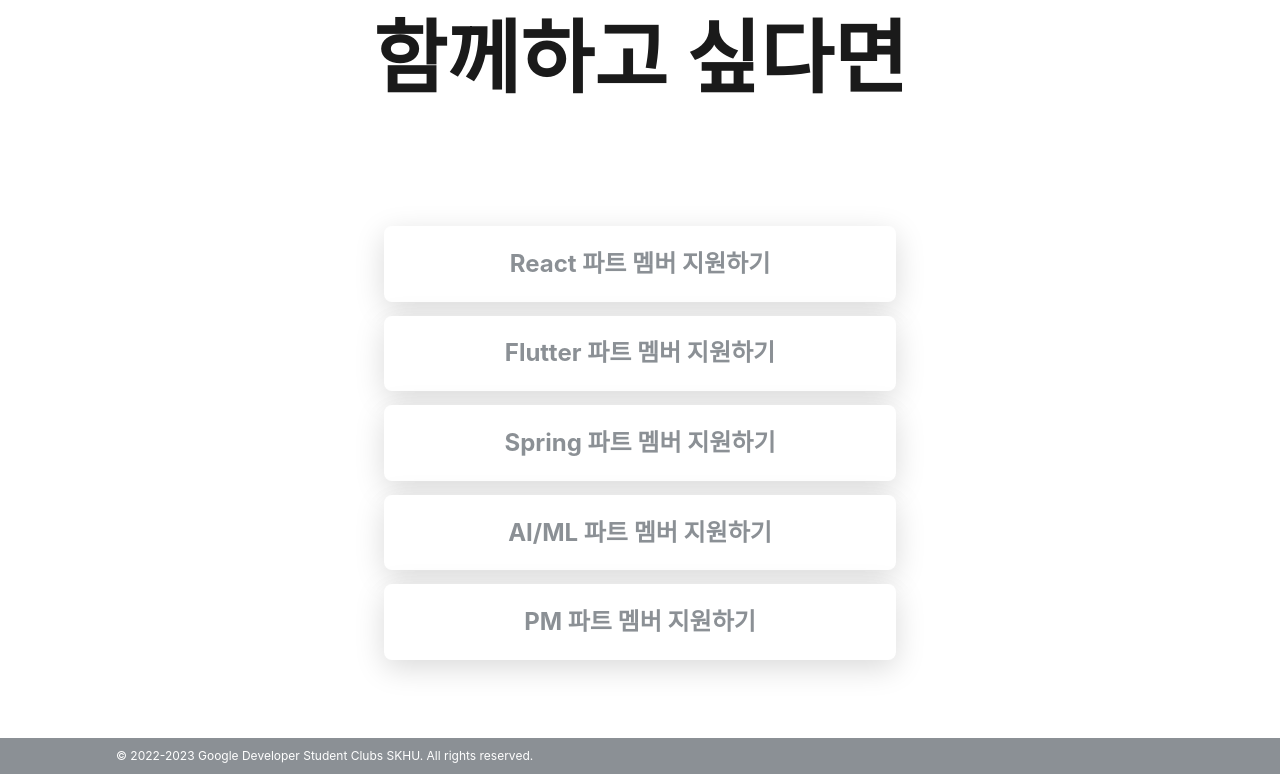
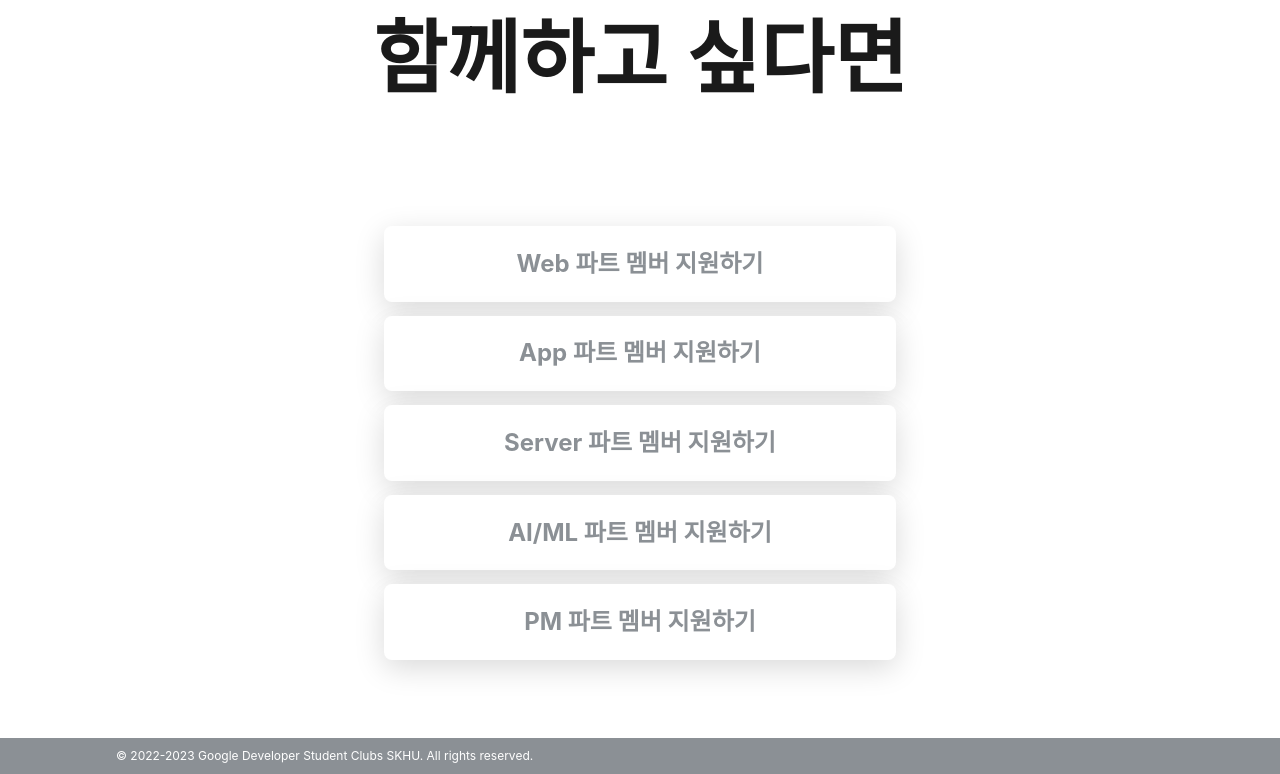
Before and after one commit to GDG-on-Campus-SKHU/www.gdsc-skhu.com, a Next.js app: page / in a window 1280 px wide. Shown: the part 2550-3324 px from the top of the page. Built offline with nearby package versions, Linux system fonts and the light colour scheme; a web font is replaced by a local one.

Commit message:
chore: edit notion link.tsx

```diff
--- a/src/components/RecruitSection/RecruitSection.tsx
+++ b/src/components/RecruitSection/RecruitSection.tsx
@@ -8,11 +8,11 @@ import {
 } from '../../constants/motions';
 import { bigCss, colors, defaultButtonCss } from '../../styles/constants';
 
-const REACT_RECRUIT_LINK =
+const WEB_RECRUIT_LINK =
   'https://windy-bedbug-ef3.notion.site/GDSC-SKHU-React-Team-Recruiting-eeaf91e977804acc95aa3ad4a3dd7597?pvs=4';
-const FLUTTER_RECRUIT_LINK =
+const APP_RECRUIT_LINK =
   'https://windy-bedbug-ef3.notion.site/GDSC-SKHU-Flutter-Team-Recruiting-f4c0551089544937bb53b0c5d678a36b?pvs=4';
-const SPRING_RECRUIT_LINK =
+const SERVER_RECRUIT_LINK =
   'https://windy-bedbug-ef3.notion.site/GDSC-SKHU-Spring-Team-Recruiting-f87babd9aac74463bc1fd4efb35cad29?pvs=4';
 const PM_RECRUIT_LINK =
   'https://windy-bedbug-ef3.notion.site/GDSC-SKHU-PM-Part-Recruiting-6bf72d1d772b4d3da0c225e2d8ace302?pvs=4';
@@ -49,9 +49,9 @@ export default function RecruitSection() {
           함께하고 싶다면
           <br />
         </motion.h2>
-        <RecruitAnchor href={REACT_RECRUIT_LINK} text="React 파트 멤버 지원하기" />
-        <RecruitAnchor href={FLUTTER_RECRUIT_LINK} text="Flutter 파트 멤버 지원하기" />
-        <RecruitAnchor href={SPRING_RECRUIT_LINK} text="Spring 파트 멤버 지원하기" />
+        <RecruitAnchor href={WEB_RECRUIT_LINK} text="Web 파트 멤버 지원하기" />
+        <RecruitAnchor href={APP_RECRUIT_LINK} text="App 파트 멤버 지원하기" />
+        <RecruitAnchor href={SERVER_RECRUIT_LINK} text="Server 파트 멤버 지원하기" />
         <RecruitAnchor href={AI_RECRUIT_LINK} text="AI/ML 파트 멤버 지원하기" />
         <RecruitAnchor href={PM_RECRUIT_LINK} text="PM 파트 멤버 지원하기" />
       </motion.div>
```
